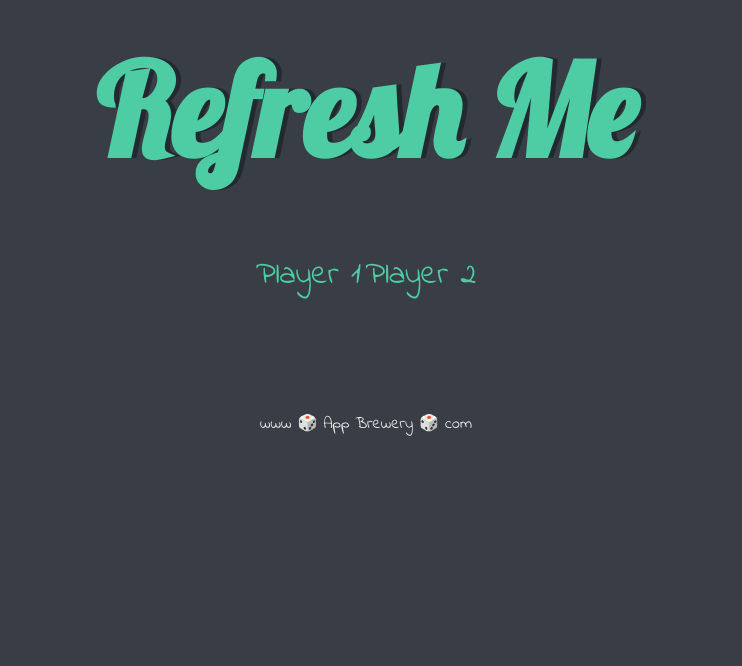
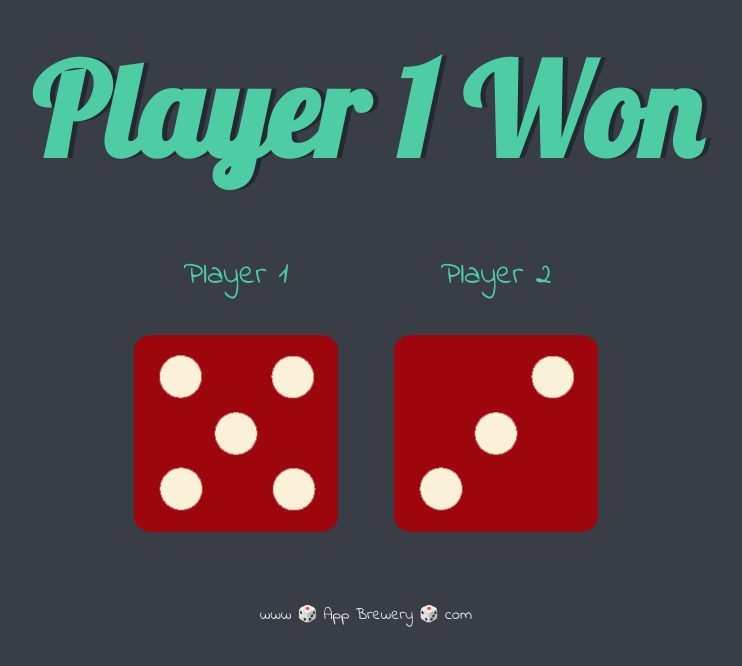
Before and after one commit to Bhavya-Bisen/DEV_LEARNING, a plain HTML site: page Dicee Challenge - Starting Files/dicee.html in a window 1280 px wide. Shown: the whole page, without its empty margins (274-1016 px from the left). Drawn offline with Linux system fonts and the light colour scheme.

Commit message:
Dice project completed

```diff
--- a/Dicee Challenge - Starting Files/dicee.html
+++ b/Dicee Challenge - Starting Files/dicee.html
@@ -5,7 +5,6 @@
     <title>Dicee</title>
     <link rel="stylesheet" href="styles.css">
     <link href="https://fonts.googleapis.com/css?family=Indie+Flower|Lobster" rel="stylesheet">
-
   </head>
   <body>
 
@@ -14,16 +13,16 @@
 
       <div class="dice">
         <p>Player 1</p>
-        <img class="img1" src="">
+        <img class="img1" src="./images/dice1.png">
       </div>
 
       <div class="dice">
         <p>Player 2</p>
-        <img class="img2" src="">
+        <img class="img2" src="./images/dice1.png">
       </div>
 
     </div>
-
+    <script src="./js_index.js" ></script>
 
   </body>
 
--- /dev/null
+++ b/Dicee Challenge - Starting Files/js_index.js
@@ -0,0 +1,7 @@
+p1=(Math.ceil((Math.random())*5));
+p2=(Math.ceil((Math.random())*5));
+document.querySelector(".img1").setAttribute("src","./images/dice"+String(p1)+".png");
+document.querySelector(".img2").setAttribute("src","./images/dice"+String(p2)+".png");
+if (p1>p2){document.querySelector("h1").innerHTML=("Player 1 Won");}
+else if (p1<p2){document.querySelector("h1").innerHTML=("Player 2 Won");}
+else {document.querySelector("h1").innerHTML=("Game Tied");}
```
